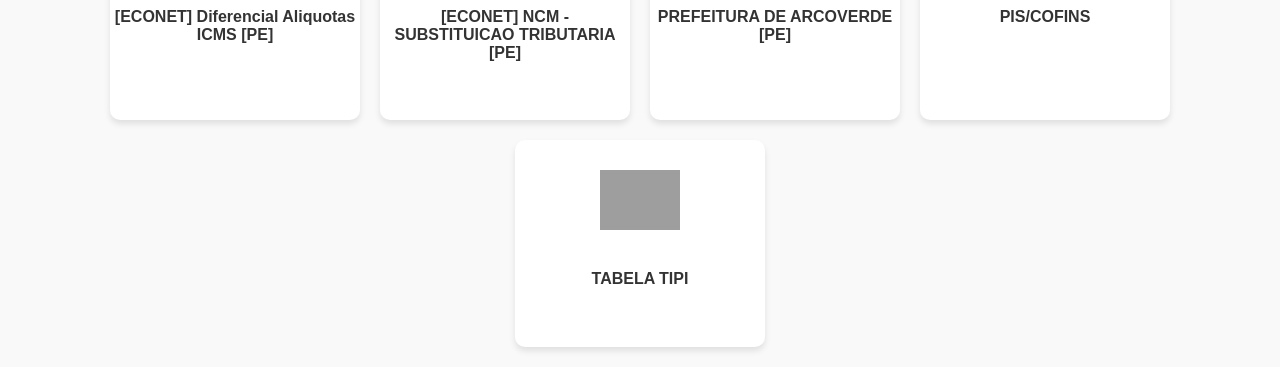
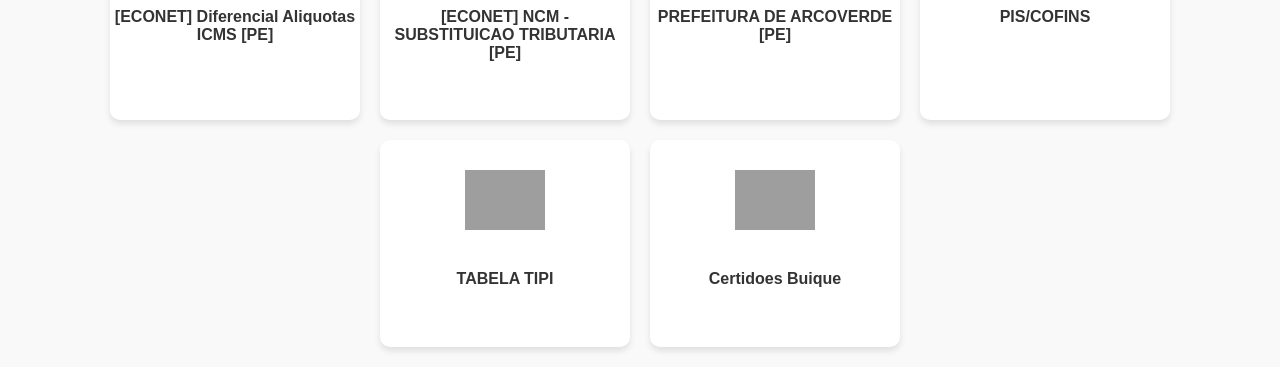
Before and after one commit to AFLLNNe/AFLLNNe.github.io, a plain HTML site: page fiscal/Links_Uteis.html in a window 1280 px wide. Shown: the part 596-963 px from the top of the page. Drawn offline with Linux system fonts and the light colour scheme; grey boxes are pictures that could not be loaded.

Commit message:
Update Links_Uteis.html

```diff
--- a/fiscal/Links_Uteis.html
+++ b/fiscal/Links_Uteis.html
@@ -136,6 +136,12 @@
         <h3>TABELA TIPI</h3>
         <p></p>
     </a>
+
+    <a href="https://gestor.tributosmunicipais.com.br/redesim/views/publico/portaldocontribuinte/publico/pessoajuridica/pessoajuridica.xhtml" target="_blank" class="link-card">
+        <img src="https://gestor.tributosmunicipais.com.br/redesim/resources/images/portaldocontribuinte/fisica/bt_certidao_negativa.png?pfdrid_c=false&uid=f8e0b4ee-71ab-4320-943a-6cdc3e416659" alt="Certidoes Buique">
+        <h3>Certidoes Buique</h3>
+        <p></p>
+    </a>
     </div>
 </body>
 </html>
```
